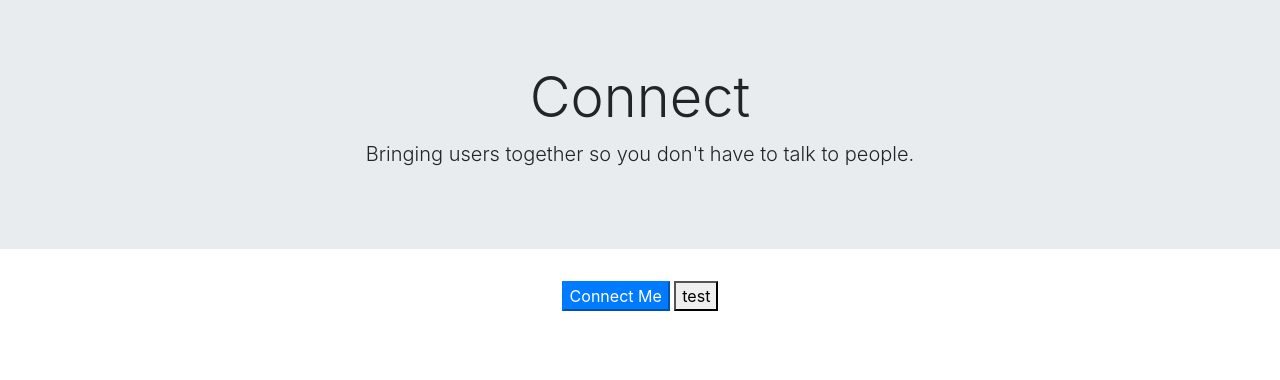
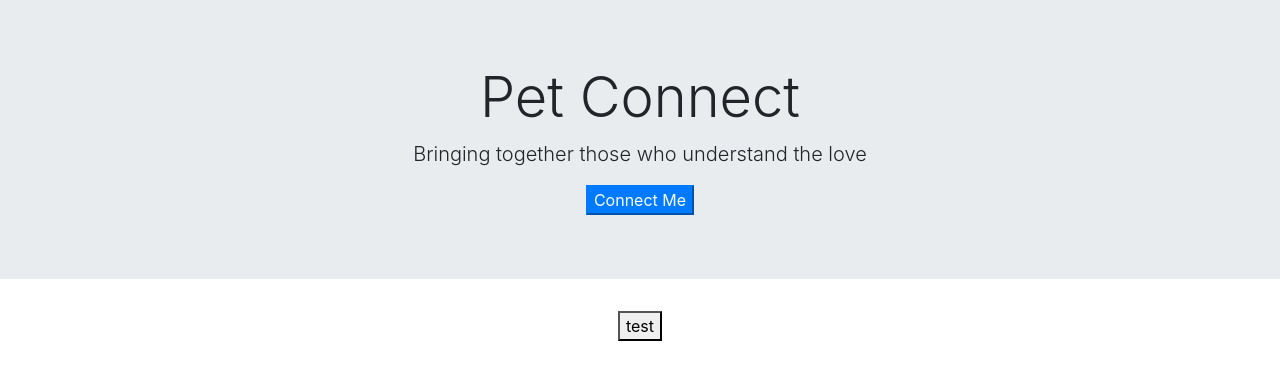
Before and after one commit to robertshaw87/Friend-Finder, a website: page app/public/home.html in a window 1280 px wide. Drawn offline with nearby package versions, Linux system fonts and the light colour scheme.

Commit message:
reworking homepage

```diff
--- a/app/public/home.html
+++ b/app/public/home.html
@@ -20,21 +20,21 @@
 
     </style>
 
-    <title>Connect - Home Page</title>
+    <title>Pet Connect - Home Page</title>
 </head>
 
 <body>
     <div class="jumbotron jumbotron-fluid text-center">
         <div class="container">
-            <h1 class="display-4">Connect</h1>
-            <p class="lead">Bringing users together so you don't have to talk to people.</p>
+            <h1 class="display-4">Pet Connect</h1>
+            <p class="lead">Bringing together those who understand the love</p>
+            <a href="/survey"><button class="btn-primary">Connect Me</button></a>
         </div>
     </div>
 
     <div class="container">
         <div class="row">
             <div class="col text-center">
-                <a href="/survey"><button class="btn-primary">Connect Me</button></a>
                 <button id="test">test</button>
                 <div id="message"></div>
             </div>
--- a/server.js
+++ b/server.js
@@ -7,8 +7,8 @@ var PORT = process.env.PORT || 3000;
 server.use(bodyParser.urlencoded({ extended: true }));
 server.use(bodyParser.json());
 
-server.use("/app/css", express.static(__dirname + "/public/css"))
-server.use("/app/script", express.static(__dirname + "/public/script"))
+server.use("/app/css", express.static(__dirname + "/public/css"));
+server.use("/app/script", express.static(__dirname + "/public/script"));
 
 require("./app/routing/apiRoutes.js").attach(server);
 require("./app/routing/htmlRoutes.js").attach(server);
```
Also changed, not shown: app/routing/apiRoutes.js (+0 -16 lines).
